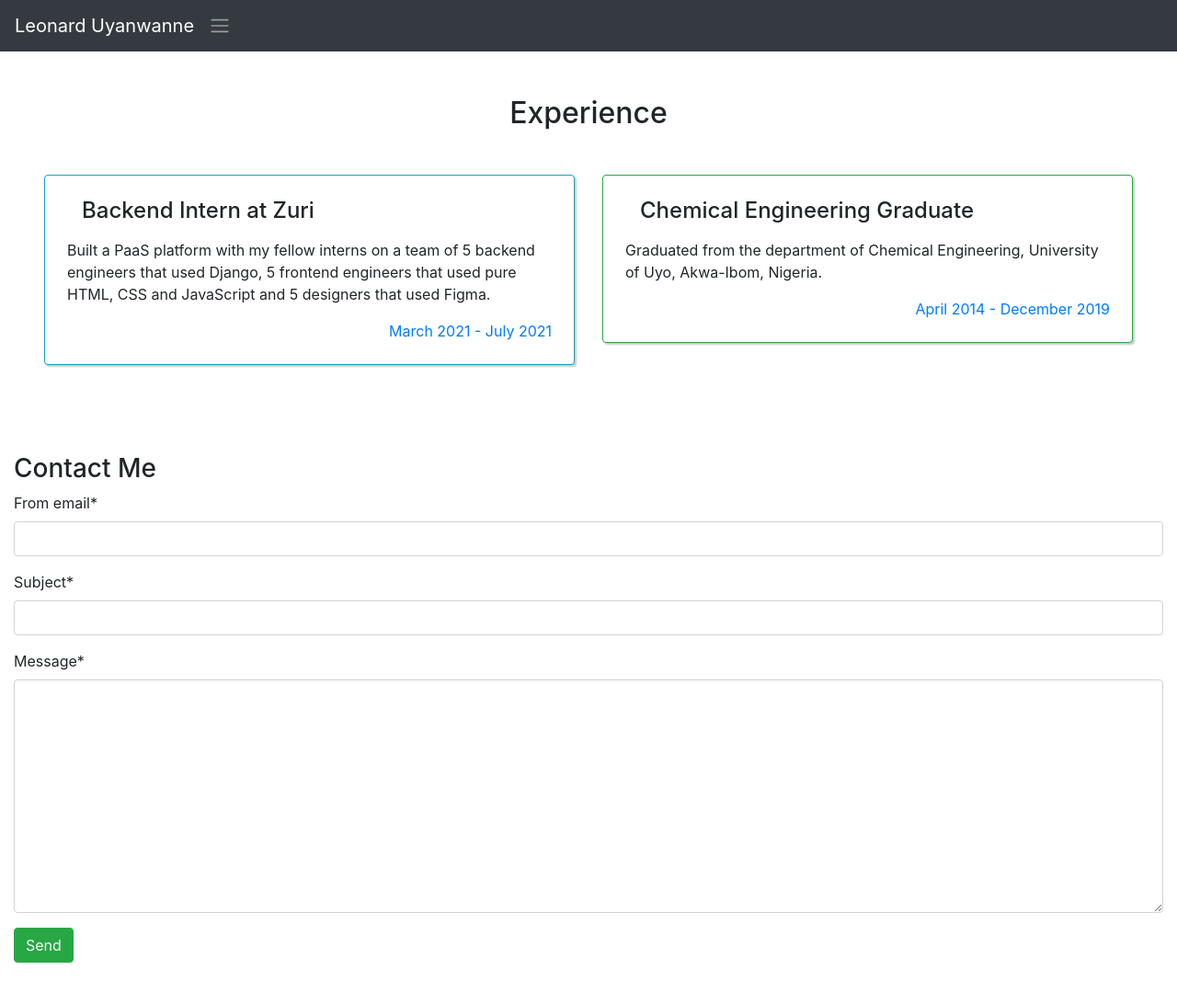
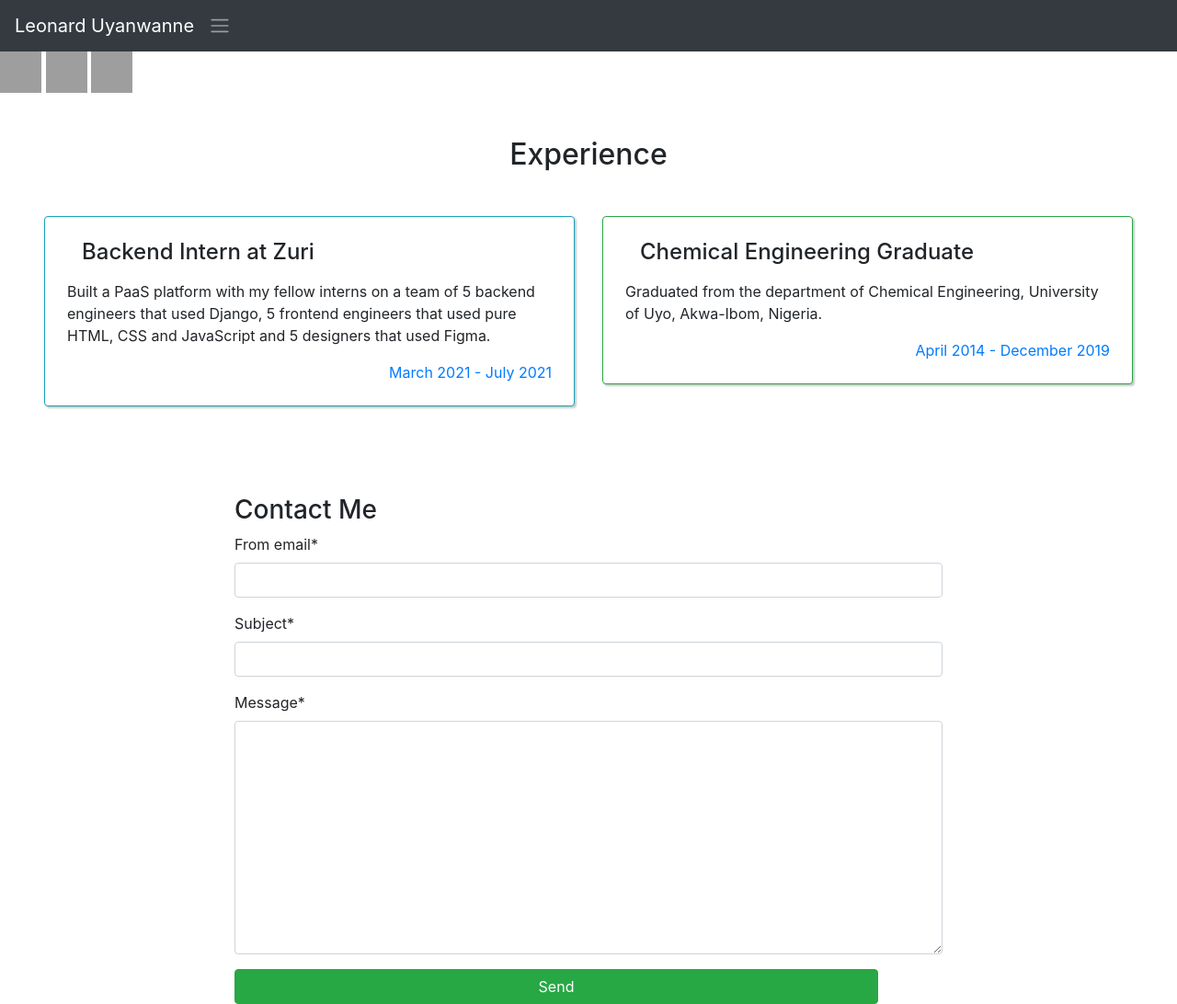
Before and after one commit to leoscribles/resume, a Django app: page / in a window 1280 px wide. Shown: the whole page at 92% size. Before the commit the page ends 1047 px from the top, so only its background shows below. Run offline with Django 3.2, Linux system fonts and the light colour scheme; some libraries are stand-ins or nearby versions; grey boxes are pictures that could not be loaded.

Commit message:
second commit on local

```diff
--- /dev/null
+++ b/compulsory_print_name/compulsory.py
@@ -0,0 +1 @@
+print('Uyanwanne Chifumnanya Leonard')
--- a/config/settings.py
+++ b/config/settings.py
@@ -45,7 +45,6 @@ INSTALLED_APPS = [
     'django.contrib.messages',
     'django.contrib.staticfiles',
     'resume',
-    'zoho',
 
     #3rd party
     'crispy_forms',
--- a/templates/resume.html
+++ b/templates/resume.html
@@ -29,8 +29,17 @@
 
             </nav>
 
+            <div id="logos">
+              <img src="https://myresumeapp.netlify.app/img/zuri.png"
+              width="45px" height="45px" alt="zuri" class="banner" />
+              <img src="https://myresumeapp.netlify.app/img/hng.png"
+              width="45px" height="45px" alt="hng" class="banner" />
+              <img src="https://myresumeapp.netlify.app/img/i4g.png"
+              width="45px" height="45px" alt="i4g" class="banner" />
+          </div>
+        </header>
 
-        </header>
+
 
         <!--====================================================
                         EXPERIENCE
@@ -74,13 +83,17 @@
         </div>
       </section>
 
-        <div class="col-12">
+      <!-- <div class="section">
+	    	<div class="container">
+				  <div class="row">
+					  <div class="col-sm-5"> -->
+        <div class="col-sm-8" style="width:800px; margin:0 auto;">
             <h3>Contact Me</h3>
             <form method="post">
                 {% csrf_token %}
                 {{ form|crispy }}
                 <div class="form-actions">
-                    <button type="submit" class="btn btn-success">Send</button>
+                    <button type="submit" class="btn btn-success" style="width:700px; margin:0 auto;">Send</button>
                 </div>
             </form>
 
```
